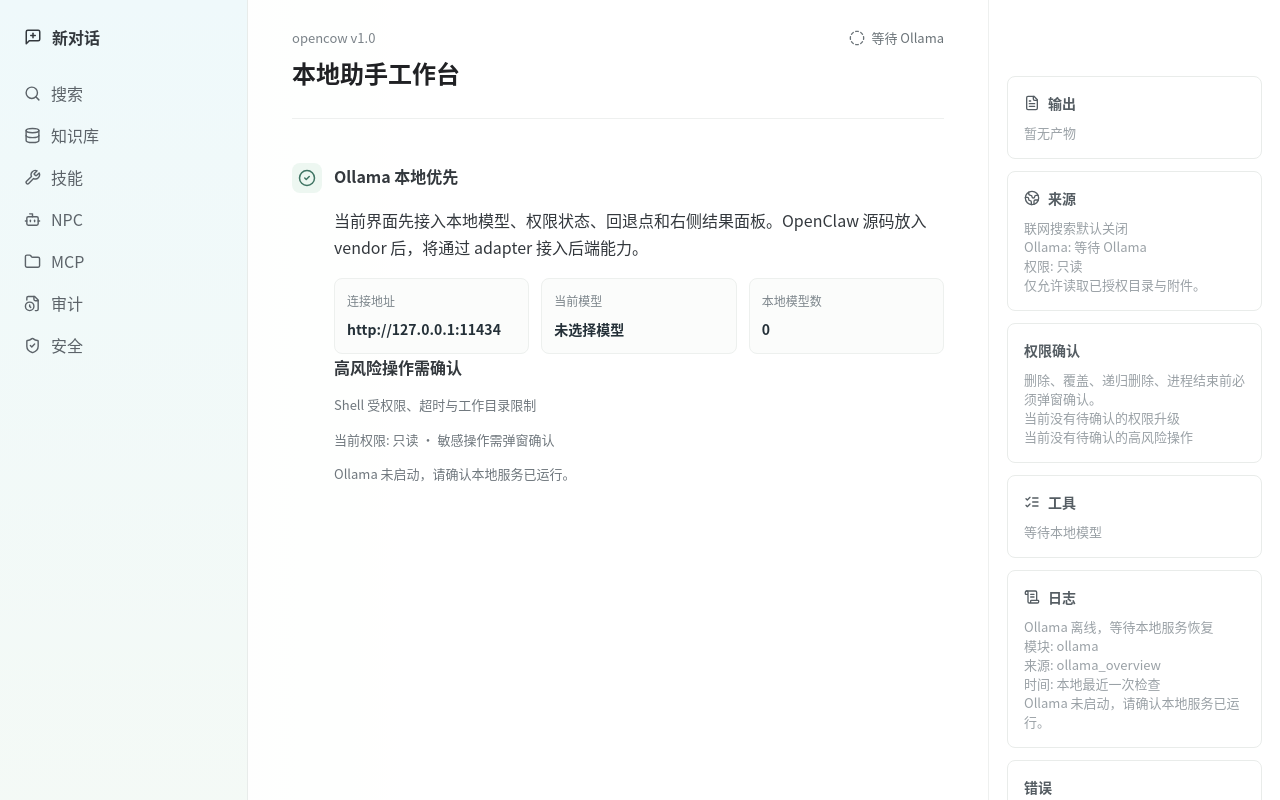
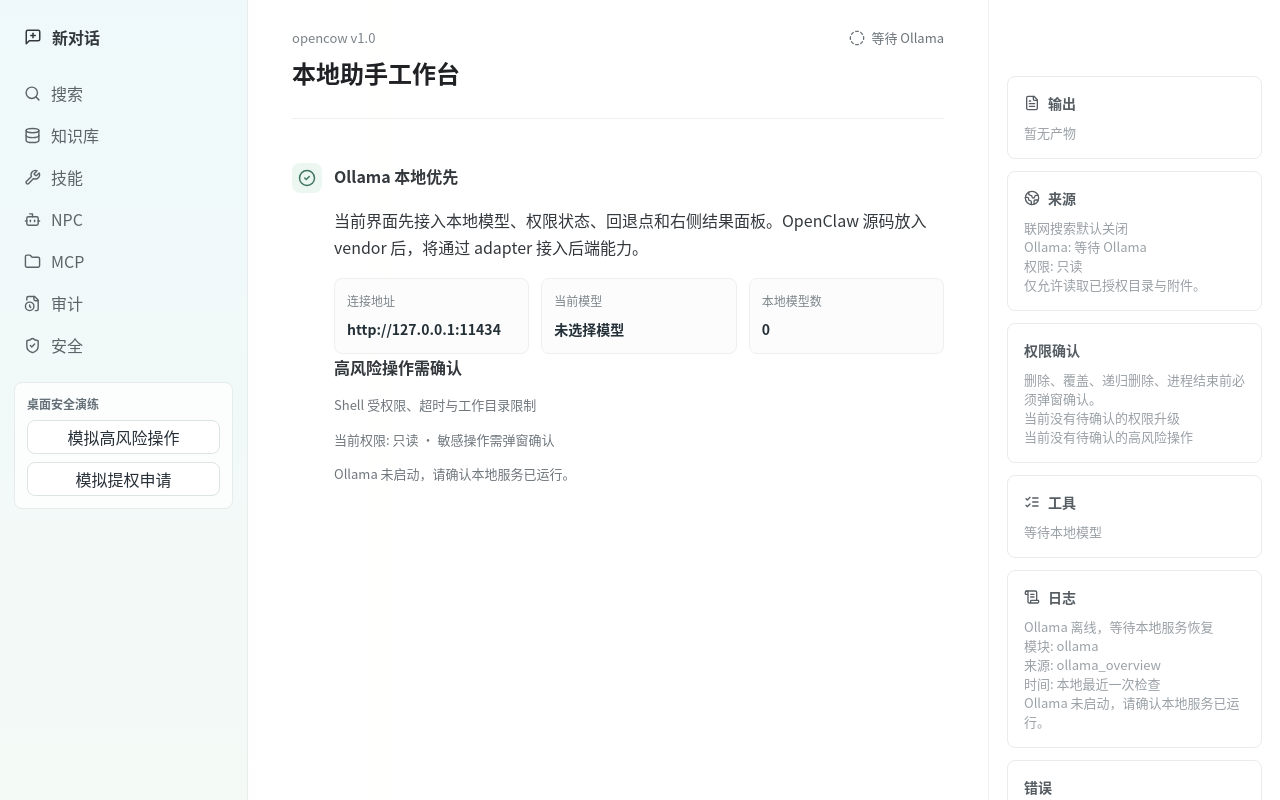
Before and after one commit to tangshuang631/opencow, a React (Vite) app in the folder apps/desktop/: page / in a window 1280 px wide. Shown: the top 800 px of the page. Built offline with nearby package versions, Linux system fonts and the light colour scheme; no server answers.

Commit message:
feat: wire desktop confirmation controls

```diff
--- a/apps/desktop/src/app/App.tsx
+++ b/apps/desktop/src/app/App.tsx
@@ -2,9 +2,15 @@
 import { loadOllamaOverview } from "../features/ollama/ollamaService";
 import { Workbench } from "../features/workbench/Workbench";
 import {
+  approvePendingConfirmationState,
+  approvePermissionModeChangeState,
+  cancelPendingConfirmationState,
+  cancelPermissionModeChangeState,
+  createHighRiskConfirmationState,
   createInitialWorkbenchState,
   createOllamaLoadErrorState,
-  mergeOllamaOverview
+  mergeOllamaOverview,
+  requestPermissionModeChangeState
 } from "../features/workbench/workbenchState";
 
 export function App() {
@@ -44,5 +50,65 @@
     };
   }, []);
 
-  return <Workbench state={state} />;
+  function handleDemoDangerousAction() {
+    startTransition(() => {
+      setState((current) =>
+        createHighRiskConfirmationState(current, {
+          title: "确认删除临时目录",
+          summary: "模型计划删除工作区内的 temp-output 目录。",
+          commandPreview: "Remove-Item .\\temp-output -Recurse",
+          impact: "将删除 12 个文件，写入回退快照后才可执行。",
+          requiredMode: "controlled-full"
+        })
+      );
+    });
+  }
+
+  function handleDemoPermissionRequest() {
+    startTransition(() => {
+      setState((current) =>
+        requestPermissionModeChangeState(current, {
+          targetMode: "workspace-write",
+          reason: "需要在工作区内写入修复文件。",
+          riskSummary: "允许在授权工作区内创建和修改文件，但仍禁止高风险删除。"
+        })
+      );
+    });
+  }
+
+  function handleApproveDangerousAction() {
+    startTransition(() => {
+      setState((current) => approvePendingConfirmationState(current));
+    });
+  }
+
+  function handleCancelDangerousAction() {
+    startTransition(() => {
+      setState((current) => cancelPendingConfirmationState(current));
+    });
+  }
+
+  function handleApprovePermissionRequest() {
+    startTransition(() => {
+      setState((current) => approvePermissionModeChangeState(current));
+    });
+  }
+
+  function handleCancelPermissionRequest() {
+    startTransition(() => {
+      setState((current) => cancelPermissionModeChangeState(current));
+    });
+  }
+
+  return (
+    <Workbench
+      state={state}
+      onApproveDangerousAction={handleApproveDangerousAction}
+      onCancelDangerousAction={handleCancelDangerousAction}
+      onApprovePermissionRequest={handleApprovePermissionRequest}
+      onCancelPermissionRequest={handleCancelPermissionRequest}
+      onDemoDangerousAction={handleDemoDangerousAction}
+      onDemoPermissionRequest={handleDemoPermissionRequest}
+    />
+  );
 }
--- a/apps/desktop/src/features/workbench/Workbench.tsx
+++ b/apps/desktop/src/features/workbench/Workbench.tsx
@@ -6,17 +6,40 @@
 
 type WorkbenchProps = {
   state: WorkbenchState;
+  onApproveDangerousAction: () => void;
+  onCancelDangerousAction: () => void;
+  onApprovePermissionRequest: () => void;
+  onCancelPermissionRequest: () => void;
+  onDemoDangerousAction: () => void;
+  onDemoPermissionRequest: () => void;
 };
 
-export function Workbench({ state }: WorkbenchProps) {
+export function Workbench({
+  state,
+  onApproveDangerousAction,
+  onCancelDangerousAction,
+  onApprovePermissionRequest,
+  onCancelPermissionRequest,
+  onDemoDangerousAction,
+  onDemoPermissionRequest
+}: WorkbenchProps) {
   return (
     <main className="workbench" aria-label="opencow 工作台">
-      <Sidebar />
+      <Sidebar
+        onDemoDangerousAction={onDemoDangerousAction}
+        onDemoPermissionRequest={onDemoPermissionRequest}
+      />
       <section className="workbench-main">
         <MainConversation state={state} />
         <Composer state={state} />
       </section>
-      <Inspector state={state} />
+      <Inspector
+        state={state}
+        onApproveDangerousAction={onApproveDangerousAction}
+        onCancelDangerousAction={onCancelDangerousAction}
+        onApprovePermissionRequest={onApprovePermissionRequest}
+        onCancelPermissionRequest={onCancelPermissionRequest}
+      />
     </main>
   );
 }
--- a/apps/desktop/src/features/workbench/components/Inspector.tsx
+++ b/apps/desktop/src/features/workbench/components/Inspector.tsx
@@ -3,9 +3,19 @@
 
 type InspectorProps = {
   state: WorkbenchState;
+  onApproveDangerousAction: () => void;
+  onCancelDangerousAction: () => void;
+  onApprovePermissionRequest: () => void;
+  onCancelPermissionRequest: () => void;
 };
 
-export function Inspector({ state }: InspectorProps) {
+export function Inspector({
+  state,
+  onApproveDangerousAction,
+  onCancelDangerousAction,
+  onApprovePermissionRequest,
+  onCancelPermissionRequest
+}: InspectorProps) {
   return (
     <aside className="inspector" aria-label="右侧面板">
       <section>
@@ -15,6 +25,7 @@
         </h2>
         <p className="muted">暂无产物</p>
       </section>
+
       <section>
         <h2>
           <Globe2 aria-hidden="true" size={16} />
@@ -25,6 +36,7 @@
         <p className="muted">权限: {state.permission.label}</p>
         <p className="muted">{state.permission.summary}</p>
       </section>
+
       <section>
         <h2>{state.permission.confirmationTitle}</h2>
         <p className="muted">{state.permission.confirmationSummary}</p>
@@ -33,10 +45,19 @@
             <p className="muted">待切换权限: {state.permission.pendingModeChange.targetMode}</p>
             <p className="muted">提权原因: {state.permission.pendingModeChange.reason}</p>
             <p className="muted">风险说明: {state.permission.pendingModeChange.riskSummary}</p>
+            <div className="action-row">
+              <button className="action-button action-button-primary" type="button" onClick={onApprovePermissionRequest}>
+                批准提权
+              </button>
+              <button className="action-button" type="button" onClick={onCancelPermissionRequest}>
+                取消提权
+              </button>
+            </div>
           </>
         ) : (
           <p className="muted">当前没有待确认的权限升级</p>
         )}
+
         {state.confirmation.pending ? (
           <>
             <p className="muted">{state.confirmation.pending.title}</p>
@@ -44,11 +65,20 @@
             <p className="muted">命令预览: {state.confirmation.pending.commandPreview}</p>
             <p className="muted">影响范围: {state.confirmation.pending.impact}</p>
             <p className="muted">所需权限: {state.confirmation.pending.requiredMode}</p>
+            <div className="action-row">
+              <button className="action-button action-button-primary" type="button" onClick={onApproveDangerousAction}>
+                批准高风险操作
+              </button>
+              <button className="action-button" type="button" onClick={onCancelDangerousAction}>
+                取消高风险操作
+              </button>
+            </div>
           </>
         ) : (
           <p className="muted">当前没有待确认的高风险操作</p>
         )}
       </section>
+
       <section>
         <h2>
           <ListChecks aria-hidden="true" size={16} />
@@ -60,6 +90,7 @@
             : "等待本地模型"}
         </p>
       </section>
+
       <section>
         <h2>
           <ScrollText aria-hidden="true" size={16} />
@@ -71,6 +102,7 @@
         <p className="muted">时间: {state.audit.lastEvent.timestamp}</p>
         <p className="muted">{state.audit.lastEvent.detail}</p>
       </section>
+
       <section>
         <h2>错误</h2>
         {state.error ? (
@@ -86,6 +118,7 @@
           <p className="muted">当前没有活动错误</p>
         )}
       </section>
+
       <section>
         <h2>高级设置</h2>
         <p className="muted">远程 API 默认关闭</p>
@@ -95,6 +128,7 @@
             : "远程 API 设置已展开。"}
         </p>
       </section>
+
       <section>
         <h2>回退记录</h2>
         {state.rollback.entries.map((entry) => (
--- a/apps/desktop/src/features/workbench/components/Sidebar.tsx
+++ b/apps/desktop/src/features/workbench/components/Sidebar.tsx
@@ -20,7 +20,12 @@
   { label: "安全", icon: ShieldCheck }
 ];
 
-export function Sidebar() {
+type SidebarProps = {
+  onDemoDangerousAction: () => void;
+  onDemoPermissionRequest: () => void;
+};
+
+export function Sidebar({ onDemoDangerousAction, onDemoPermissionRequest }: SidebarProps) {
   return (
     <aside className="sidebar" aria-label="主导航">
       <button className="sidebar-primary" type="button">
@@ -38,6 +43,15 @@
           );
         })}
       </nav>
+      <section className="sidebar-demo" aria-label="安全演练入口">
+        <p className="sidebar-demo-title">桌面安全演练</p>
+        <button className="sidebar-demo-button" type="button" onClick={onDemoDangerousAction}>
+          模拟高风险操作
+        </button>
+        <button className="sidebar-demo-button" type="button" onClick={onDemoPermissionRequest}>
+          模拟提权申请
+        </button>
+      </section>
       <button className="sidebar-settings" type="button">
         <Settings aria-hidden="true" size={17} />
         设置
--- a/apps/desktop/src/styles/global.css
+++ b/apps/desktop/src/styles/global.css
@@ -79,6 +79,35 @@
 
 .sidebar-settings {
   margin-top: auto;
+}
+
+.sidebar-demo {
+  display: grid;
+  gap: 8px;
+  padding: 12px;
+  border: 1px solid #e6ece9;
+  border-radius: 8px;
+  background: rgba(255, 255, 255, 0.78);
+}
+
+.sidebar-demo-title {
+  margin: 0;
+  color: #657078;
+  font-size: 12px;
+  font-weight: 600;
+}
+
+.sidebar-demo-button {
+  min-height: 34px;
+  border: 1px solid #dde5e1;
+  border-radius: 8px;
+  color: #273038;
+  background: #ffffff;
+  cursor: pointer;
+}
+
+.sidebar-demo-button:hover {
+  background: #f6f8f7;
 }
 
 .workbench-main {
@@ -283,6 +312,28 @@
   font-size: 13px;
 }
 
+.action-row {
+  display: flex;
+  gap: 8px;
+  margin-top: 12px;
+}
+
+.action-button {
+  min-height: 34px;
+  padding: 0 12px;
+  border: 1px solid #dde4e0;
+  border-radius: 8px;
+  color: #314049;
+  background: #ffffff;
+  cursor: pointer;
+}
+
+.action-button-primary {
+  border-color: #1f2328;
+  color: #ffffff;
+  background: #1f2328;
+}
+
 @media (max-width: 1180px) {
   .workbench {
     grid-template-columns: 220px minmax(420px, 1fr);
```
Also changed, not shown: 1 other file (tests, documents, lock files or other folders).
